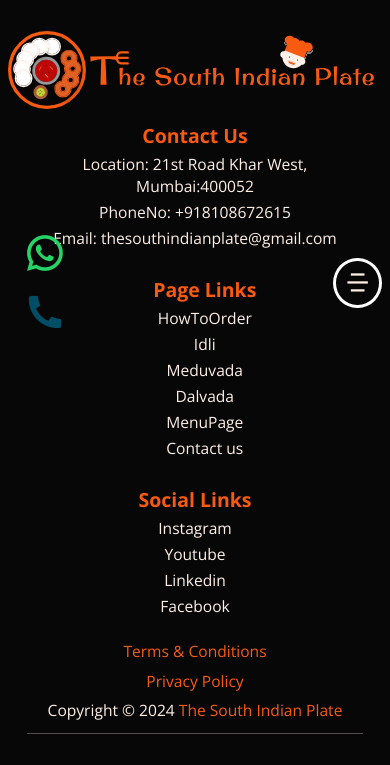
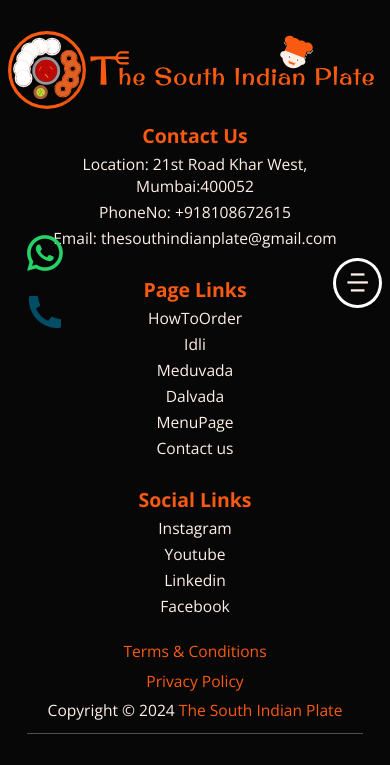
Before and after one commit to jitbherwaniofficial/thesouthindianplate, a Django app: page /contact-us in a window 390 px wide. Shown: the part 481-1246 px from the top of the page. Run offline with Django 5.2, Linux system fonts and the light colour scheme.

Commit message:
Footer Minor Changes

```diff
--- a/staticfiles_build/static/css/responsive.css
+++ b/staticfiles_build/static/css/responsive.css
@@ -1537,6 +1537,8 @@
     text-align: center;
   }
 
+  .footer_middle_nav:nth-child(2) {padding-left: 0;}
+
   .ul_head {
     width: 100%;
     font-size: 5vw;
--- a/thesouthindianplate/static/css/responsive.css
+++ b/thesouthindianplate/static/css/responsive.css
@@ -1537,6 +1537,8 @@
     text-align: center;
   }
 
+  .footer_middle_nav:nth-child(2) {padding-left: 0;}
+
   .ul_head {
     width: 100%;
     font-size: 5vw;
```
